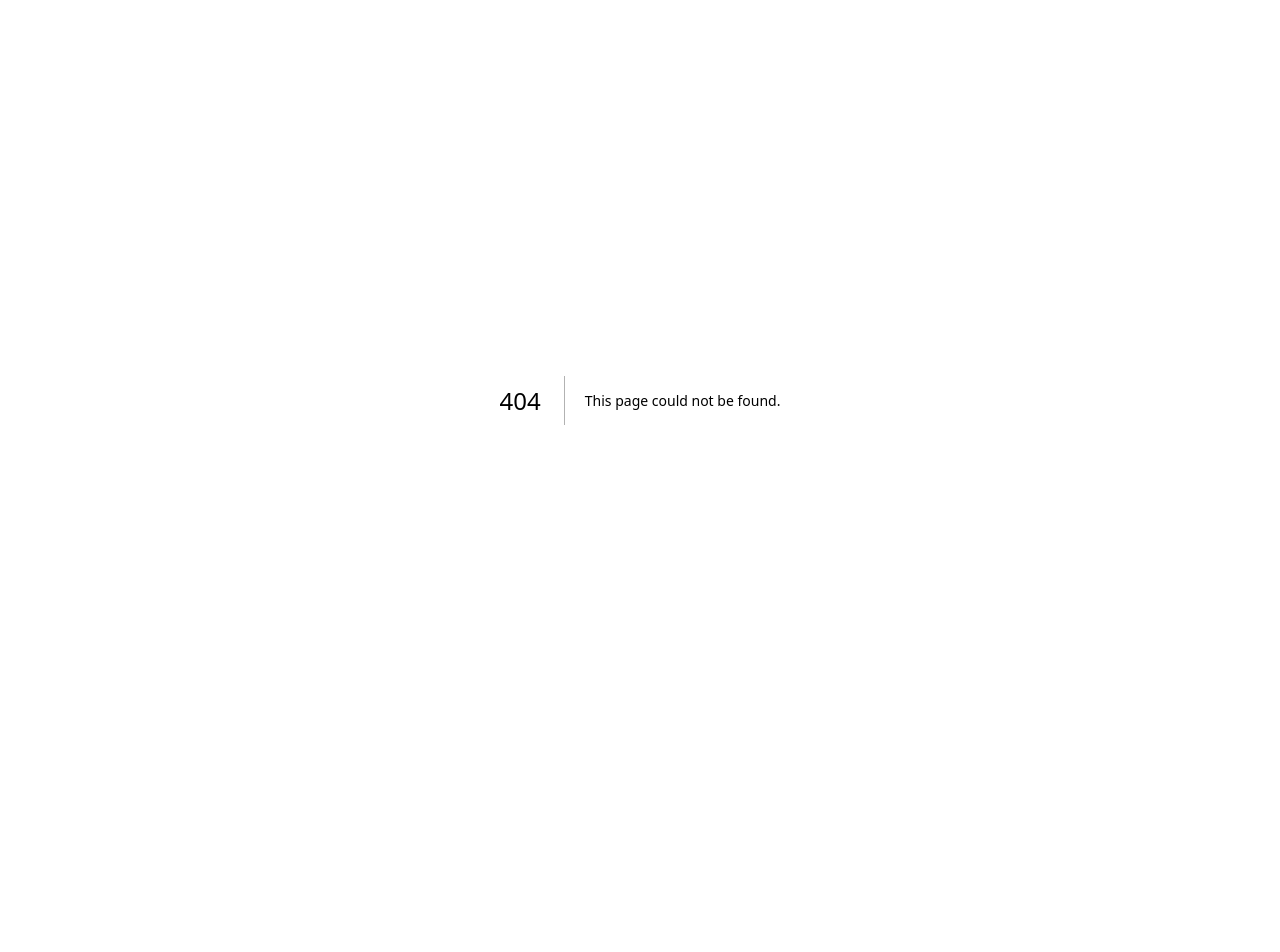
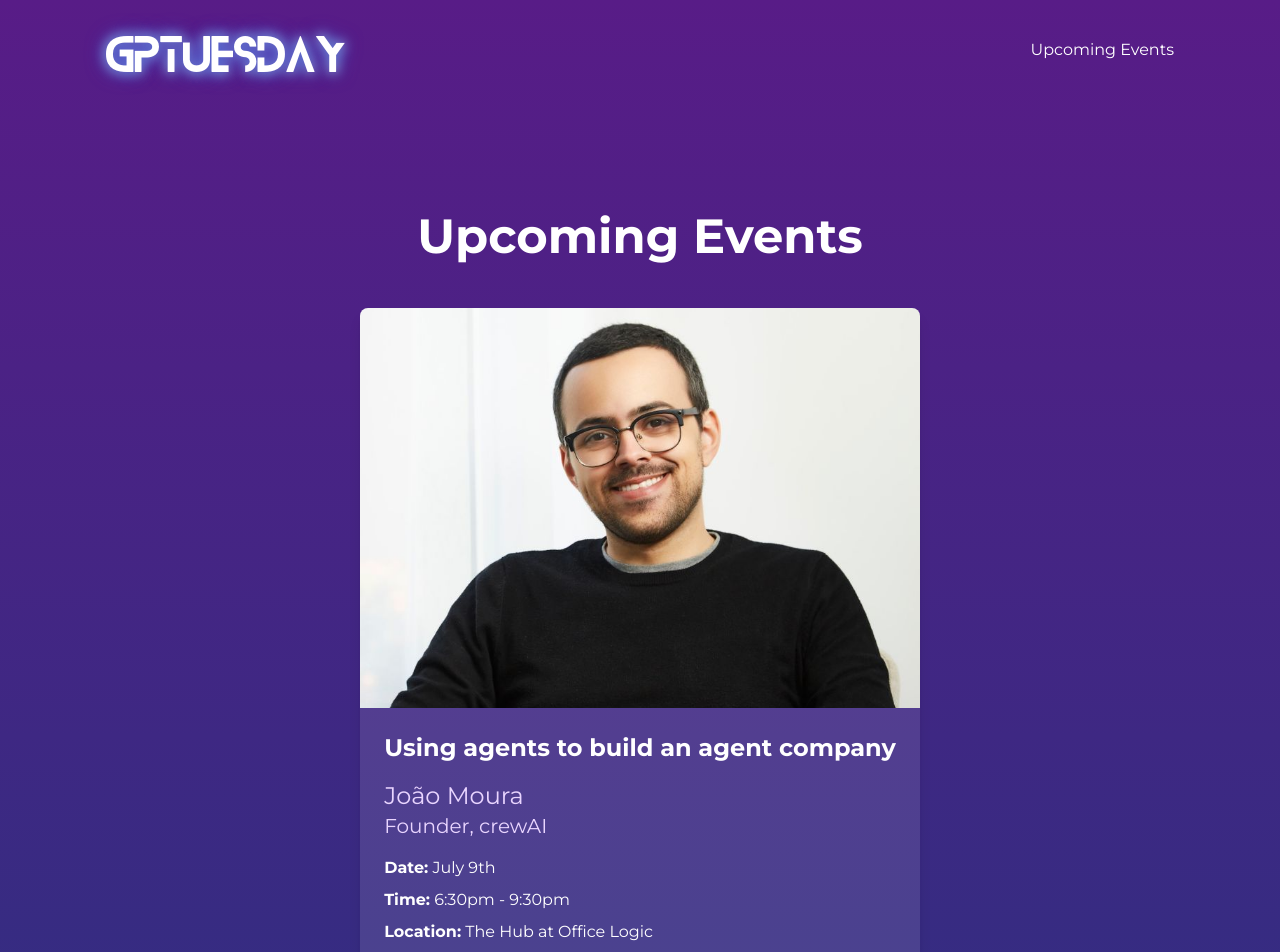
Before and after one commit to gptuesday/gptuesday, a Next.js app: page /events in a window 1280 px wide. Before the commit this address had no page. Shown: the top 952 px of the page. Before the commit the page ends 800 px from the top, so only its background shows below. Built offline with nearby package versions, Linux system fonts and the light colour scheme.

Commit message:
added an upcoming events page, including crewAI

```diff
--- /dev/null
+++ b/app/events/page.tsx
@@ -0,0 +1,91 @@
+"use client";
+
+import Head from 'next/head';
+import Image from 'next/image';
+import Link from 'next/link';
+import DesktopNavigation from '@/components/desktop-navigation';
+
+interface Event {
+  id: number;
+  speaker: string;
+  speakerTitle: string;
+  title: string;
+  date: string;
+  time: string;
+  location: string;
+  image: string;
+  slug: string;
+}
+
+// Mock data for multiple events
+const events: Event[] = [
+  {
+    id: 1,
+    speaker: "João Moura",
+    speakerTitle: "Founder, crewAI",
+    title: "Using agents to build an agent company",
+    date: "July 9th",
+    time: "6:30pm - 9:30pm",
+    location: "The Hub at Office Logic",
+    image: "/img/speakers/joe-moura.jpg",
+    slug: "/events/2024/using-agents-to-build-an-agent-company-joao-moura-crewai",
+  },
+  // Add more event objects here
+];
+
+export default function EventsPage() {
+  return (
+    <div className="min-h-screen bg-gradient-to-b from-purple-900 to-indigo-900 text-white">
+      <Head>
+        <title>GPTuesday - Upcoming Events</title>
+        <meta name="description" content="Join us for exciting AI talks and workshops at GPTuesday events." />
+      </Head>
+
+      <DesktopNavigation />
+
+      <main className="container mx-auto px-4 py-20">
+        <h1 className="text-5xl font-bold mb-12 text-center">Upcoming Events</h1>
+
+        {/* <div className="grid grid-cols-1 md:grid-cols-2 lg:grid-cols-3 gap-8"> */}
+        <div className="flex flex-wrap justify-center gap-8">
+          {events.map((event) => (
+            <EventCard key={event.id} event={event} />
+          ))}
+        </div>
+      </main>
+    </div>
+  );
+}
+
+function EventCard({ event }: { event: Event }) {
+  return (
+    <div className="bg-white bg-opacity-10 rounded-lg overflow-hidden shadow-lg transition-transform hover:scale-105">
+        <a href={`${event.slug}`}>
+          <Image
+            src={event.image}
+            alt={event.speaker}
+            width={400}
+            height={400}
+            className="w-full h-[400px] object-cover"
+          />
+          <div className="p-6">
+            <h2 className="text-2xl font-bold mb-4">{event.title}</h2>
+            <p className="text-purple-200 text-2xl">{event.speaker}</p>
+            <p className="text-purple-200 mb-4 text-xl">{event.speakerTitle}</p>
+            <p className="mb-2">
+              <strong>Date:</strong> {event.date}
+            </p>
+            <p className="mb-2">
+              <strong>Time:</strong> {event.time}
+            </p>
+            <p className="mb-4">
+              <strong>Location:</strong> {event.location}
+            </p>
+            <span className="bg-purple-700 text-white px-4 py-2 rounded-full inline-block hover:bg-purple-600 transition-colors">
+              Learn More
+            </span>
+          </div>
+        </a>
+    </div>
+  );
+}
--- a/components/desktop-navigation.tsx
+++ b/components/desktop-navigation.tsx
@@ -29,11 +29,9 @@
       <div className="container mx-auto px-4 py-4 flex justify-between items-center max-w-[1100px]">
       <a href="/" ><div className="logo">GPTUESDAY</div></a>
         <div className="flex items-center space-x-6 hidden md:block">
-          <a href="/#join" className="text-white hover:text-purple-300 transition-colors">Join</a>
-          <a href="/#pricing" className="text-white hover:text-purple-300 transition-colors">Pricing</a>
-          <a href="/#members" className="text-white hover:text-purple-300 transition-colors">Founding Members</a>
-          <a href="/#gallery" className="text-white hover:text-purple-300 transition-colors">Gallery</a>
-          <a href="/#contact" className="text-white hover:text-purple-300 transition-colors">Contact</a>
+          <a href="/events/" className="text-white hover:text-purple-300 transition-colors">Upcoming Events</a>
+          {/* <a href="/#gallery" className="text-white hover:text-purple-300 transition-colors">Gallery</a> */}
+          {/* <a href="/#contact" className="text-white hover:text-purple-300 transition-colors">Contact</a> */}
         </div>
       </div>
     </nav>
```
